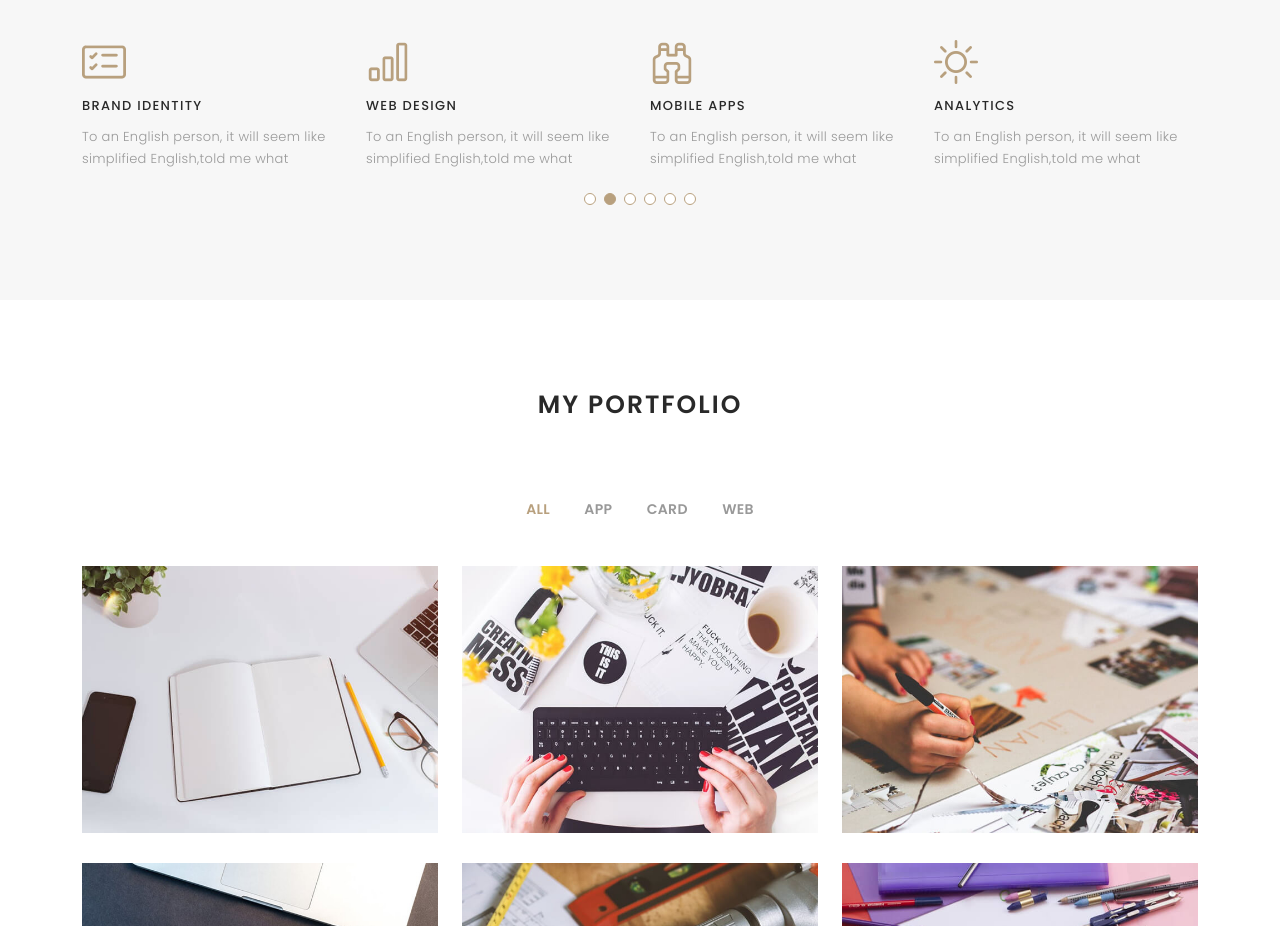
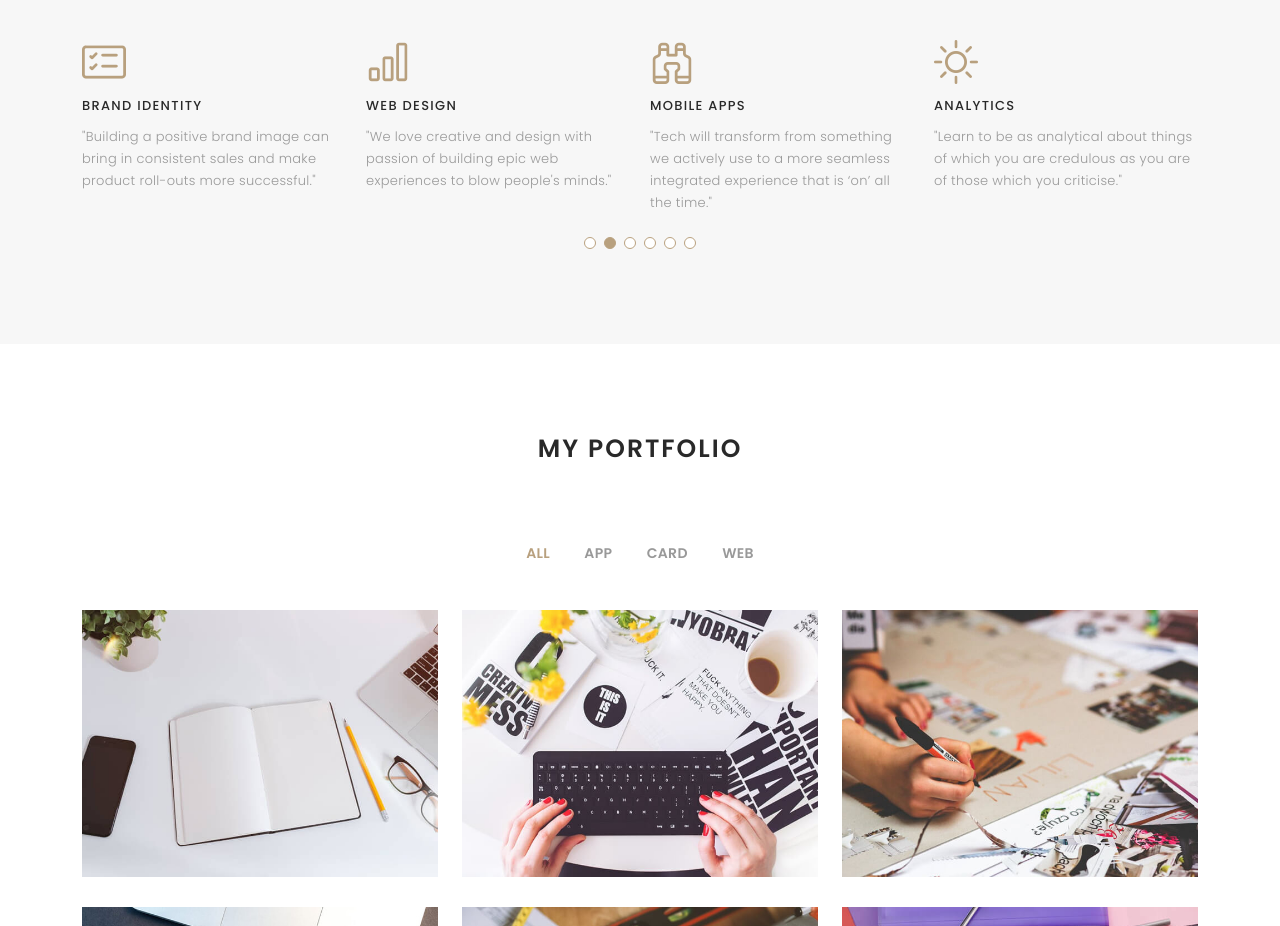
Before and after one commit to Mevin5611/Mevin-k, a plain HTML site: page index.html in a window 1280 px wide. Shown: the part 1380-2306 px from the top of the page. Drawn offline with nearby package versions, Linux system fonts and the light colour scheme; a web font is replaced by a local one.

Commit message:
slider contant changed

```diff
--- a/index.html
+++ b/index.html
@@ -132,7 +132,7 @@
               <div class="services-block">
                 <i class="bi bi-briefcase"></i>
                 <span>UI/UX DESIGN</span>
-                <p class="separator">To an English person, it will seem like simplified English,told me what </p>
+                <p class="separator">"Gathering and evaluating user requirements, in collaboration with product managers and engineers." </p>
               </div>
             </div><!-- End testimonial item -->
 
@@ -140,7 +140,7 @@
               <div class="services-block">
                 <i class="bi bi-card-checklist"></i>
                 <span>BRAND IDENTITY</span>
-                <p class="separator">To an English person, it will seem like simplified English,told me what </p>
+                <p class="separator">"Building a positive brand image can bring in consistent sales and make product roll-outs more successful." </p>
               </div>
             </div><!-- End testimonial item -->
 
@@ -148,7 +148,7 @@
               <div class="services-block">
                 <i class="bi bi-bar-chart"></i>
                 <span>WEB DESIGN</span>
-                <p class="separator">To an English person, it will seem like simplified English,told me what </p>
+                <p class="separator">"We love creative and design with passion of building epic web experiences to blow people's minds."</p>
               </div>
             </div><!-- End testimonial item -->
 
@@ -156,7 +156,7 @@
               <div class="services-block">
                 <i class="bi bi-binoculars"></i>
                 <span>MOBILE APPS</span>
-                <p class="separator">To an English person, it will seem like simplified English,told me what </p>
+                <p class="separator">"Tech will transform from something we actively use to a more seamless integrated experience that is ‘on’ all the time." </p>
               </div>
             </div><!-- End testimonial item -->
 
@@ -164,7 +164,7 @@
               <div class="services-block">
                 <i class="bi bi-brightness-high"></i>
                 <span>Analytics</span>
-                <p class="separator">To an English person, it will seem like simplified English,told me what </p>
+                <p class="separator">"Learn to be as analytical about things of which you are credulous as you are of those which you criticise."</p>
               </div>
             </div><!-- End testimonial item -->
 
@@ -172,7 +172,7 @@
               <div class="services-block">
                 <i class="bi bi-calendar4-week"></i>
                 <span>PHOTOGRAPHY</span>
-                <p class="separator">To an English person, it will seem like simplified English,told me what </p>
+                <p class="separator">"Photography, to me, is catching a moment which is passing, and which is true."</p>
               </div>
             </div><!-- End testimonial item -->
 
```
